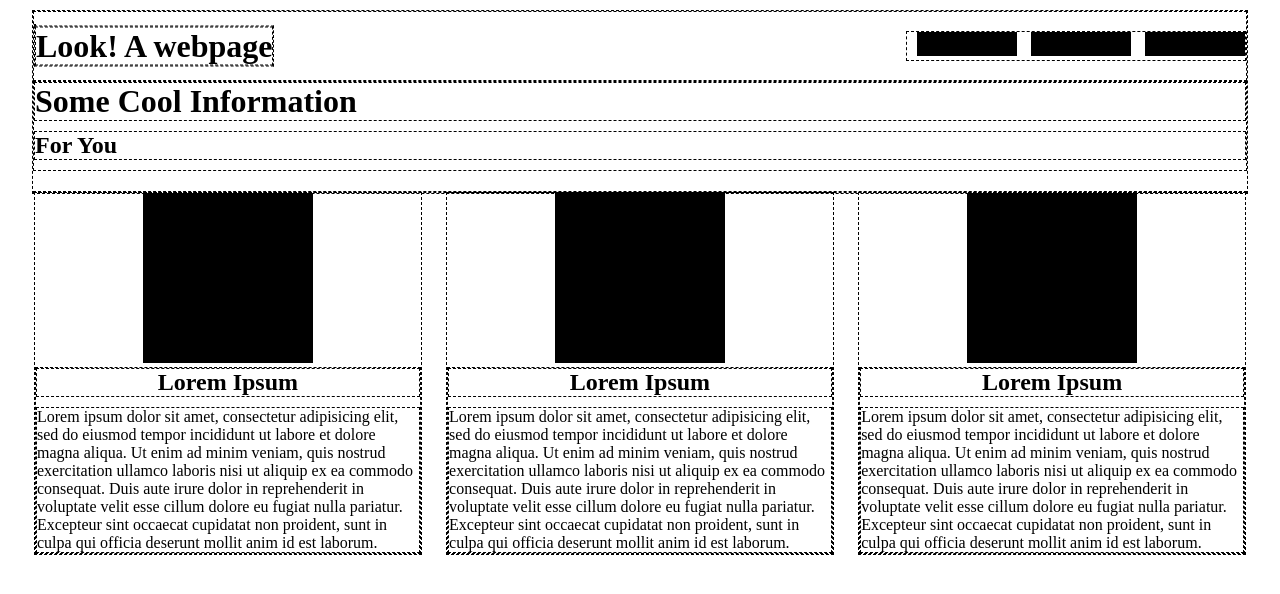
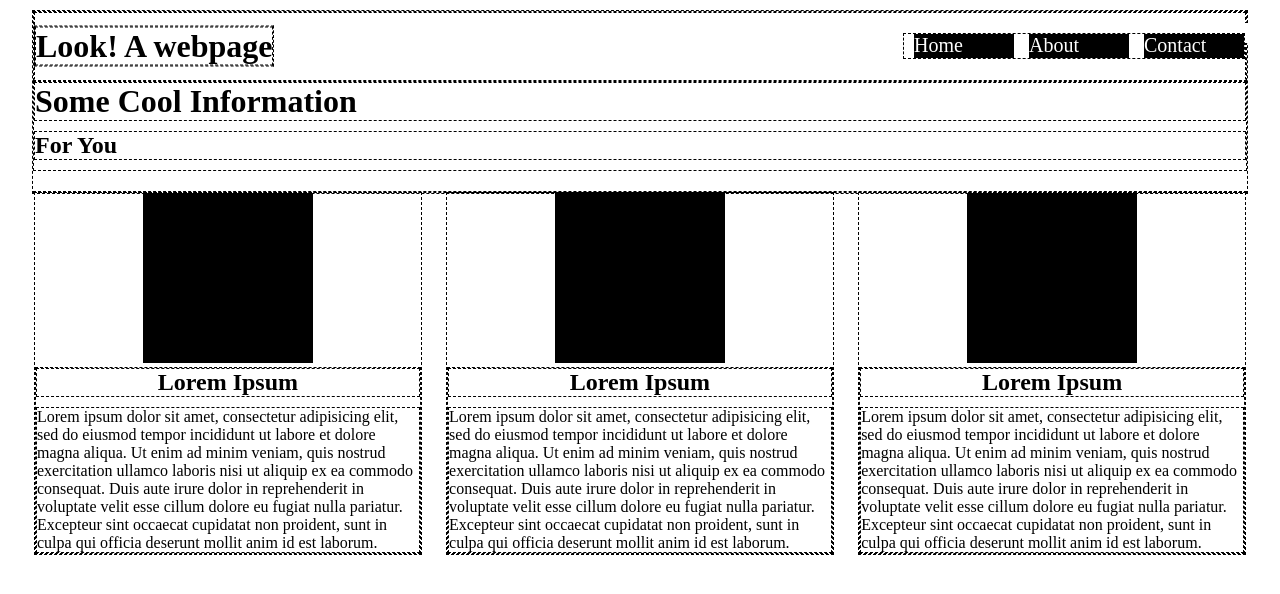
Before and after one commit to AriannaChau/wireframing, a plain HTML site: page feature-shuffle/index.html in a window 1280 px wide. Drawn offline with Linux system fonts and the light colour scheme.

Commit message:
add css nav menu to smaller displays for feature shuffle

```diff
--- a/feature-shuffle/css/styles.css
+++ b/feature-shuffle/css/styles.css
@@ -14,8 +14,60 @@
   clear: both;
 }
 
-.nav, .image {
+.image {
   display: none;
+}
+
+.nav {
+  position: fixed;
+  width: 200px;
+  height: 100%;
+  background: black;
+  top: 0;
+  right: -200px;
+  color: white;
+  font-size: 20px;
+  border-bottom: 1px solid white;
+  transition: right 1s;
+}
+
+.close-nav {
+  position: fixed;
+  top: 10px;
+  right: -20px;
+  height: 20px;
+  width: 20px;
+  background: white;
+  z-index: 304234234;
+  border: none;
+}
+
+.nav-button {
+  width: 18px;
+  height: 18px;
+  background: black;
+  position: absolute;
+  right: 0;
+  top: 50%;
+  transform: translateY(-50%);
+}
+
+.nav-button:hover~.nav {
+  right: 0;
+}
+
+.nav:hover {
+  right: 0;
+}
+
+.nav ul {
+  list-style-type: none;
+  padding-top: 30px;
+}
+
+.nav ul li {
+  padding: 20px;
+  border-bottom: 1px solid white;
 }
 
 .container {
@@ -34,16 +86,6 @@
   top: 50%;
   transform: translateY(-50%);
   margin-bottom: 20px;
-}
-
-.nav-button {
-  width: 18px;
-  height: 18px;
-  background: black;
-  position: absolute;
-  right: 0;
-  top: 50%;
-  transform: translateY(-50%);
 }
 
 .jumbotron {
@@ -94,7 +136,14 @@
   }
 
   .nav {
-    display: inline-block;
+    position: relative;
+    display: block;
+    height: 100%;
+    width: auto;
+    right: 0;
+    top: 50%;
+    transform: translateY(-50%);
+    background-color: transparent;
   }
 
   .nav ul {
@@ -103,6 +152,9 @@
     top: 50%;
     transform: translateY(-50%);
     list-style-type: none;
+    height: auto;
+    padding: 0;
+    margin: 0;
   }
 
   .nav ul li {
@@ -111,6 +163,8 @@
     height: 24px;
     background-color: black;
     margin-left: 10px;
+    padding: 0;
+    border: none;
   }
 
   .item div, .item:nth-of-type(even) .image, .item:nth-of-type(even) .item-content-container {
--- a/feature-shuffle/index.html
+++ b/feature-shuffle/index.html
@@ -16,10 +16,13 @@
 
         </div>
         <div class="nav">
+          <div class="close-nav">
+
+          </div>
           <ul>
-            <li></li>
-            <li></li>
-            <li></li>
+            <li>Home</li>
+            <li>About</li>
+            <li>Contact</li>
           </ul>
         </div>
       </div>
```
